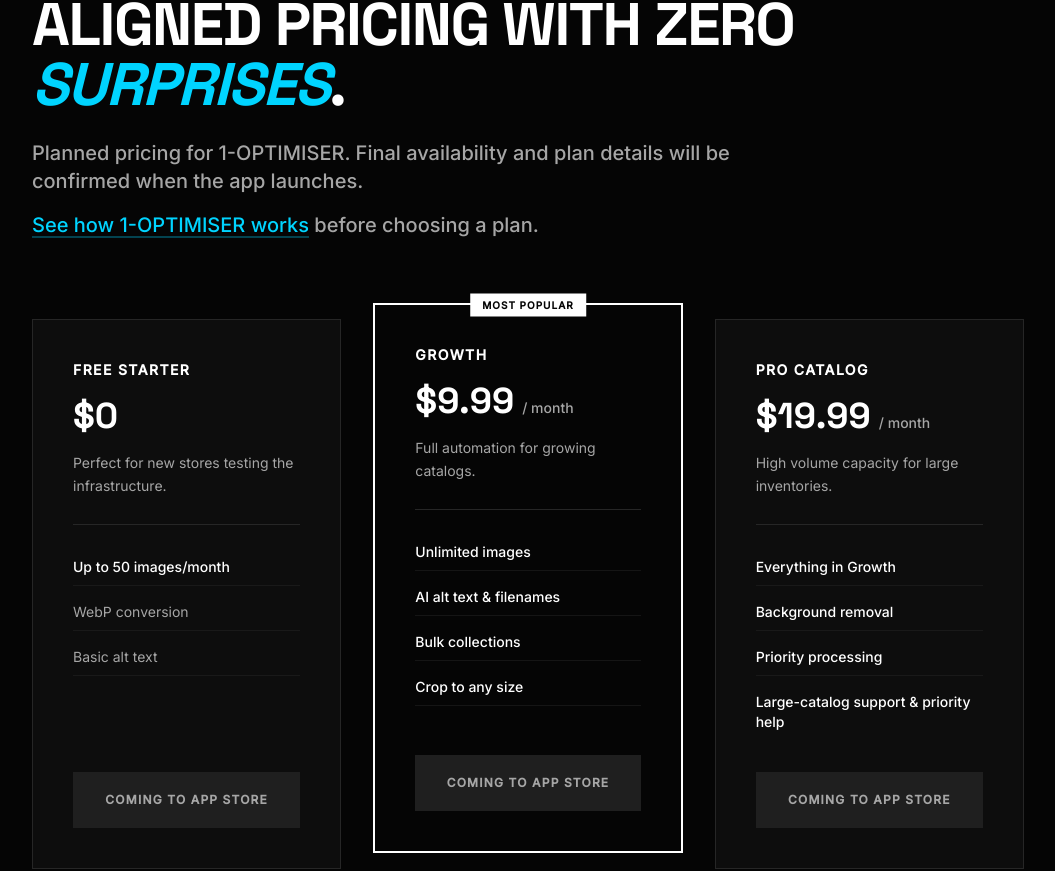
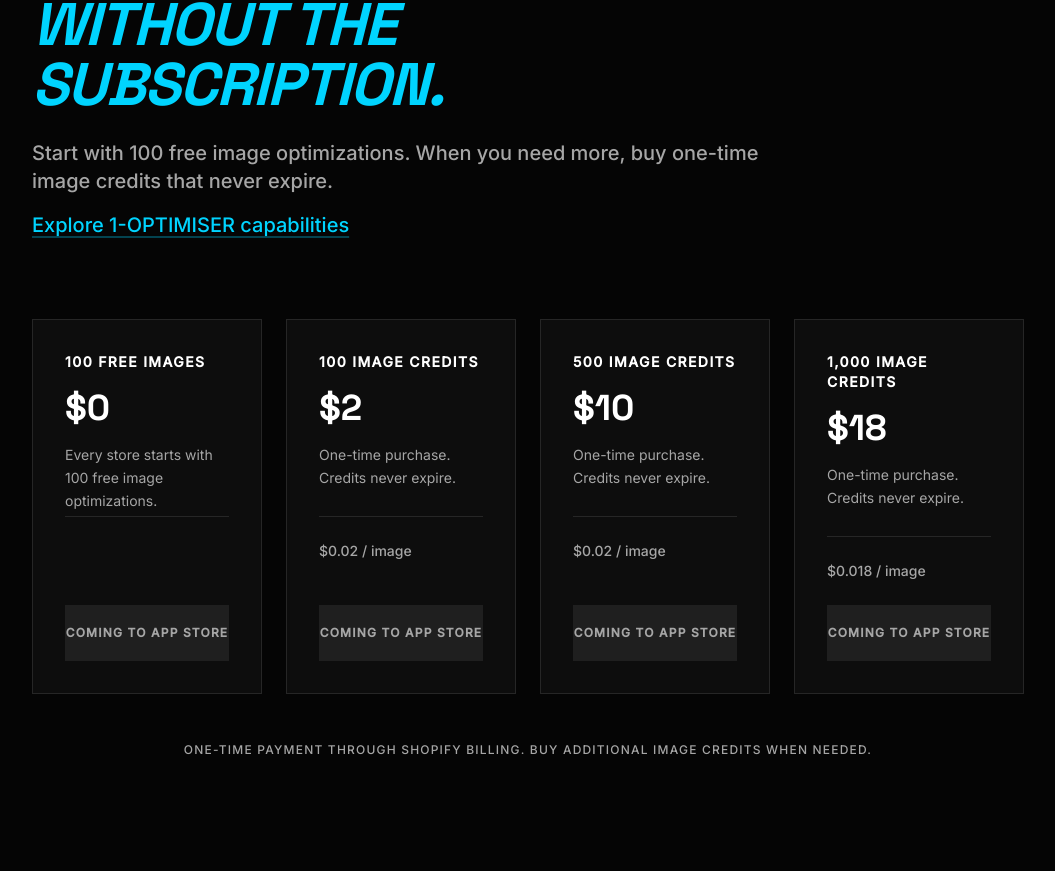
Before and after one commit to shailpoonia/1-globe-next, a Next.js app: page /pricing in a window 1280 px wide. Shown: the part 329-1200 px from the top of the page, without its empty margins (112-1167 px from the left). Built offline with nearby package versions, Linux system fonts and the light colour scheme.

Commit message:
feat: align 1-optimiser pricing with product capabilities

```diff
--- a/src/app/apps/1-optimiser/page.tsx
+++ b/src/app/apps/1-optimiser/page.tsx
@@ -52,7 +52,7 @@
             <p>Marketing drives traffic, but your storefront infrastructure dictates performance. Heavy payloads and missing metadata can undermine your acquisition efforts.</p>
             <div className="bg-secondary/30 p-6 border-l-2 border-primary mt-6">
               <p className="font-bold text-foreground mb-2">Image performance matters.</p>
-              <p className="text-sm">Large image files slow down page speeds, while generic filenames and missing alt text provide limited context for search and AI discovery. 1-OPTIMISER automatically compresses your images and enriches your metadata, helping you build a faster, more discoverable storefront. <Link href="/resources/ecommerce-image-optimization" className="text-primary hover:text-foreground transition-colors underline underline-offset-4 decoration-primary/30">Read our complete guide to image optimization</Link>.</p>
+              <p className="text-sm">Large image files slow down page speeds, while generic filenames and missing alt text provide limited context for search and AI discovery. 1-OPTIMISER automatically compresses your images and enriches your metadata, helping you build a faster, more discoverable storefront. <Link href="/resources/ecommerce-image-optimization" className="text-primary hover:text-foreground transition-colors underline underline-offset-4 decoration-primary/30">Read our complete guide to image optimization</Link> and explore our <Link href="/resources/ecommerce-performance" className="text-primary hover:text-foreground transition-colors underline underline-offset-4 decoration-primary/30">ecommerce performance framework</Link>.</p>
             </div>
           </div>
         }
--- a/src/app/pricing/page.tsx
+++ b/src/app/pricing/page.tsx
@@ -5,7 +5,7 @@
 
 export const metadata: Metadata = {
   title: '1-OPTIMISER Pricing',
-  description: 'Pricing for 1-OPTIMISER. Simple, merchant-aligned plans starting at $0, with zero surprises.',
+  description: 'Pricing for 1-OPTIMISER. Pay only for what you optimize with one-time image credits.',
   alternates: {
     canonical: '/pricing',
   },
@@ -19,110 +19,93 @@
           <div className="max-w-content mx-auto px-6 sm:px-8 lg:px-12">
 
             <div className="text-left mb-20 max-w-3xl">
-              <span className="text-eyebrow block mb-6">Pricing</span>
+              <span className="text-eyebrow block mb-6">1-OPTIMISER</span>
               <h1 className="text-hero mb-6">
-                Simple, merchant-aligned pricing with zero <span className="text-primary italic">surprises</span>.
+                IMAGE PERFORMANCE.<br />
+                <span className="text-primary italic">WITHOUT THE SUBSCRIPTION.</span>
               </h1>
               <p className="text-lead">
-                Planned pricing for 1-OPTIMISER. Final availability and plan details will be confirmed when the app launches.
+                Start with 100 free image optimizations. When you need more, buy one-time image credits that never expire.
               </p>
               <p className="text-lead mt-4">
                 <Link href="/apps/1-optimiser" className="text-primary hover:text-foreground transition-colors underline underline-offset-4 decoration-primary/30">
-                  See how 1-OPTIMISER works
-                </Link> before choosing a plan.
+                  Explore 1-OPTIMISER capabilities
+                </Link>
               </p>
             </div>
 
-            <div className="grid grid-cols-1 lg:grid-cols-3 gap-8">
+            <div className="grid grid-cols-1 sm:grid-cols-2 lg:grid-cols-4 gap-6">
 
               {/* Tier 1 */}
-              <div className="border border-border bg-card p-10 flex flex-col">
-                <div className="mb-8 border-b border-border pb-8">
-                  <span className="text-sm font-semibold uppercase tracking-widest text-foreground mb-4 block">Free Starter</span>
+              <div className="border border-border bg-card p-8 flex flex-col">
+                <div className="mb-6 border-b border-border pb-6">
+                  <span className="text-sm font-semibold uppercase tracking-widest text-foreground mb-4 block">100 FREE IMAGES</span>
                   <div className="flex items-baseline gap-2 mb-4">
                     <span className="text-4xl font-heading font-bold text-foreground">$0</span>
                   </div>
-                  <p className="text-muted-foreground leading-relaxed text-sm h-10">
-                    Perfect for new stores testing the infrastructure.
+                  <p className="text-muted-foreground leading-relaxed text-sm h-12">
+                    Every store starts with 100 free image optimizations.
                   </p>
                 </div>
-                <ul className="space-y-4 mb-10 flex-1">
-                  <li className="flex items-center gap-3 text-sm text-foreground font-medium border-b border-border/50 pb-2">
-                    Up to 50 images/month
-                  </li>
-                  <li className="flex items-center gap-3 text-sm text-muted-foreground border-b border-border/50 pb-2">
-                    WebP conversion
-                  </li>
-                  <li className="flex items-center gap-3 text-sm text-muted-foreground border-b border-border/50 pb-2">
-                    Basic alt text
-                  </li>
-                </ul>
-                <div className="w-full inline-flex items-center justify-center h-14 font-bold text-xs uppercase tracking-widest bg-secondary text-muted-foreground cursor-not-allowed select-none">
+                <div className="flex-1"></div>
+                <div className="w-full inline-flex items-center justify-center h-14 font-bold text-xs uppercase tracking-widest bg-secondary text-muted-foreground cursor-not-allowed select-none mt-6">
                   COMING TO APP STORE
                 </div>
               </div>
 
               {/* Tier 2 */}
-              <div className="border-2 border-foreground bg-background p-10 flex flex-col relative transform lg:-translate-y-4">
-                <div className="absolute top-0 left-1/2 -translate-x-1/2 -translate-y-1/2 bg-foreground text-background text-[10px] font-bold uppercase tracking-widest px-3 py-1">
-                  Most Popular
-                </div>
-                <div className="mb-8 border-b border-border pb-8">
-                  <span className="text-sm font-semibold uppercase tracking-widest text-foreground mb-4 block">Growth</span>
+              <div className="border border-border bg-card p-8 flex flex-col">
+                <div className="mb-6 border-b border-border pb-6">
+                  <span className="text-sm font-semibold uppercase tracking-widest text-foreground mb-4 block">100 IMAGE CREDITS</span>
                   <div className="flex items-baseline gap-2 mb-4">
-                    <span className="text-4xl font-heading font-bold text-foreground">$9.99</span>
-                    <span className="text-muted-foreground font-medium text-sm">/ month</span>
+                    <span className="text-4xl font-heading font-bold text-foreground">$2</span>
                   </div>
-                  <p className="text-muted-foreground leading-relaxed text-sm h-10">
-                    Full automation for growing catalogs.
+                  <p className="text-muted-foreground leading-relaxed text-sm h-12">
+                    One-time purchase.<br />Credits never expire.
                   </p>
                 </div>
-                <ul className="space-y-4 mb-10 flex-1">
-                  <li className="flex items-center gap-3 text-sm text-foreground font-medium border-b border-border/50 pb-2">
-                    Unlimited images
-                  </li>
-                  <li className="flex items-center gap-3 text-sm text-foreground font-medium border-b border-border/50 pb-2">
-                    AI alt text & filenames
-                  </li>
-                  <li className="flex items-center gap-3 text-sm text-foreground font-medium border-b border-border/50 pb-2">
-                    Bulk collections
-                  </li>
-                  <li className="flex items-center gap-3 text-sm text-foreground font-medium border-b border-border/50 pb-2">
-                    Crop to any size
-                  </li>
-                </ul>
-                <div className="w-full inline-flex items-center justify-center h-14 font-bold text-xs uppercase tracking-widest bg-secondary text-muted-foreground cursor-not-allowed select-none">
+                <div className="flex-1">
+                  <p className="text-sm font-medium text-muted-foreground">$0.02 / image</p>
+                </div>
+                <div className="w-full inline-flex items-center justify-center h-14 font-bold text-xs uppercase tracking-widest bg-secondary text-muted-foreground cursor-not-allowed select-none mt-6">
                   COMING TO APP STORE
                 </div>
               </div>
 
               {/* Tier 3 */}
-              <div className="border border-border bg-card p-10 flex flex-col">
-                <div className="mb-8 border-b border-border pb-8">
-                  <span className="text-sm font-semibold uppercase tracking-widest text-foreground mb-4 block">Pro Catalog</span>
+              <div className="border border-border bg-card p-8 flex flex-col">
+                <div className="mb-6 border-b border-border pb-6">
+                  <span className="text-sm font-semibold uppercase tracking-widest text-foreground mb-4 block">500 IMAGE CREDITS</span>
                   <div className="flex items-baseline gap-2 mb-4">
-                    <span className="text-4xl font-heading font-bold text-foreground">$19.99</span>
-                    <span className="text-muted-foreground font-medium text-sm">/ month</span>
+                    <span className="text-4xl font-heading font-bold text-foreground">$10</span>
                   </div>
-                  <p className="text-muted-foreground leading-relaxed text-sm h-10">
-                    High volume capacity for large inventories.
+                  <p className="text-muted-foreground leading-relaxed text-sm h-12">
+                    One-time purchase.<br />Credits never expire.
                   </p>
                 </div>
-                <ul className="space-y-4 mb-10 flex-1">
-                  <li className="flex items-center gap-3 text-sm text-foreground font-medium border-b border-border/50 pb-2">
-                    Everything in Growth
-                  </li>
-                  <li className="flex items-center gap-3 text-sm text-foreground font-medium border-b border-border/50 pb-2">
-                    Background removal
-                  </li>
-                  <li className="flex items-center gap-3 text-sm text-foreground font-medium border-b border-border/50 pb-2">
-                    Priority processing
-                  </li>
-                  <li className="flex items-center gap-3 text-sm text-foreground font-medium">
-                    Large-catalog support & priority help
-                  </li>
-                </ul>
-                <div className="w-full inline-flex items-center justify-center h-14 font-bold text-xs uppercase tracking-widest bg-secondary text-muted-foreground cursor-not-allowed select-none">
+                <div className="flex-1">
+                  <p className="text-sm font-medium text-muted-foreground">$0.02 / image</p>
+                </div>
+                <div className="w-full inline-flex items-center justify-center h-14 font-bold text-xs uppercase tracking-widest bg-secondary text-muted-foreground cursor-not-allowed select-none mt-6">
+                  COMING TO APP STORE
+                </div>
+              </div>
+
+              {/* Tier 4 */}
+              <div className="border border-border bg-card p-8 flex flex-col">
+                <div className="mb-6 border-b border-border pb-6">
+                  <span className="text-sm font-semibold uppercase tracking-widest text-foreground mb-4 block">1,000 IMAGE CREDITS</span>
+                  <div className="flex items-baseline gap-2 mb-4">
+                    <span className="text-4xl font-heading font-bold text-foreground">$18</span>
+                  </div>
+                  <p className="text-muted-foreground leading-relaxed text-sm h-12">
+                    One-time purchase.<br />Credits never expire.
+                  </p>
+                </div>
+                <div className="flex-1">
+                  <p className="text-sm font-medium text-muted-foreground">$0.018 / image</p>
+                </div>
+                <div className="w-full inline-flex items-center justify-center h-14 font-bold text-xs uppercase tracking-widest bg-secondary text-muted-foreground cursor-not-allowed select-none mt-6">
                   COMING TO APP STORE
                 </div>
               </div>
@@ -130,7 +113,7 @@
             </div>
 
             <p className="text-xs text-muted-foreground font-medium uppercase tracking-widest mt-12 text-center">
-              Planned billing through Shopify App Store
+              One-time payment through Shopify Billing. Buy additional image credits when needed.
             </p>
           </div>
         </Section>
--- a/src/components/feature-page/EditorialFeatures.tsx
+++ b/src/components/feature-page/EditorialFeatures.tsx
@@ -9,7 +9,7 @@
         <SectionHeader
           eyebrow="Capabilities"
           headline="Built for the entire catalog."
-          subhead="Six precise layers of optimization applied automatically to every product photo."
+          subhead="Six layers of optimization and control for your storefront infrastructure."
           align="center"
         />
 
@@ -18,13 +18,13 @@
           {/* Feature 1: Visual Left / Text Right */}
           <div className="grid grid-cols-1 lg:grid-cols-2 gap-16 items-center">
             <div className="aspect-square interactive-card bg-card border border-border flex flex-col items-center justify-center p-12">
-               <span className="font-heading font-bold text-7xl text-foreground">90%</span>
-               <span className="text-eyebrow mt-4">Payload reduction</span>
+               <span className="font-heading font-bold text-7xl text-foreground">01</span>
+               <span className="text-eyebrow mt-4">Optimization</span>
             </div>
             <div className="max-w-xl lg:pl-8">
-              <h3 className="text-section-title mb-6">Deep Compression</h3>
+              <h3 className="text-section-title mb-6">Image Optimization</h3>
               <p className="text-lead">
-                Reduces file weights by up to 90% without visible quality degradation. Lighter payloads drastically decrease Largest Contentful Paint (LCP) times, improving mobile UX and Core Web Vitals.
+                Compress images, resize them and optionally convert them to WebP formats to reduce payload size without compromising visual quality.
               </p>
             </div>
           </div>
@@ -32,69 +32,71 @@
           {/* Feature 2: Text Left / Visual Right */}
           <div className="grid grid-cols-1 lg:grid-cols-2 gap-16 items-center">
             <div className="max-w-xl lg:order-1 order-2">
-              <h3 className="text-section-title mb-6">Auto WebP</h3>
+              <h3 className="text-section-title mb-6">AI Image Metadata</h3>
               <p className="text-lead">
-                Automatically converts standard JPG and PNG assets into next-generation WebP formats, ensuring modern browsers serve the most efficient image architecture available.
+                Generate image-specific ALT text, descriptive filenames, and keyword suggestions to improve contextual metadata across the catalog.
               </p>
             </div>
             <div className="aspect-square interactive-card bg-card border border-border flex flex-col items-center justify-center p-12 lg:order-2 order-1">
-              <div className="flex items-center gap-6 text-2xl font-bold uppercase tracking-widest text-muted-foreground">
-                <span className="line-through">.JPG</span>
-                <span className="text-primary">.WEBP</span>
-              </div>
+               <span className="font-heading font-bold text-7xl text-foreground">02</span>
+               <span className="text-eyebrow mt-4">Metadata</span>
             </div>
           </div>
 
-          {/* Feature 3: Full Width */}
-          <div className="max-w-4xl mx-auto text-center border-y border-border py-20">
-            <h3 className="text-section-title mb-6">Bulk Optimization</h3>
-            <p className="text-lead max-w-2xl mx-auto">
-              Select entire collections or your entire product catalog and optimize thousands of files concurrently. No manual batching required.
-            </p>
-          </div>
-
-          {/* Feature 4: Visual Left / Text Right */}
+          {/* Feature 3: Visual Left / Text Right */}
           <div className="grid grid-cols-1 lg:grid-cols-2 gap-16 items-center">
-            <div className="aspect-video lg:aspect-square interactive-card bg-card border border-border flex flex-col items-center justify-center p-8">
-              <div className="w-full bg-background border border-border p-4 mb-4">
-                <span className="text-xs text-muted-foreground uppercase tracking-widest block mb-2">Original Filename</span>
-                <span className="font-mono text-sm text-foreground">IMG_4837.jpg</span>
-              </div>
-              <div className="w-full bg-background border border-primary/50 p-4">
-                <span className="text-xs text-primary uppercase tracking-widest block mb-2">AI Generated</span>
-                <span className="font-mono text-sm text-foreground">wooden-wall-clock-12-inch.webp</span>
-              </div>
+            <div className="aspect-square interactive-card bg-card border border-border flex flex-col items-center justify-center p-12">
+               <span className="font-heading font-bold text-7xl text-foreground">03</span>
+               <span className="text-eyebrow mt-4">Editing</span>
             </div>
             <div className="max-w-xl lg:pl-8">
-              <h3 className="text-section-title mb-6">AI Filenames</h3>
+              <h3 className="text-section-title mb-6">Image Editing</h3>
               <p className="text-lead">
-                Machine learning analyzes the visual contents of your product imagery to rewrite meaningless filenames into descriptive, indexable strings.
+                Enhance, crop, resize, draw, change backgrounds, and generate images natively within the app.
               </p>
             </div>
           </div>
 
-          {/* Feature 5: Text Left / Visual Right */}
+          {/* Feature 4: Text Left / Visual Right */}
           <div className="grid grid-cols-1 lg:grid-cols-2 gap-16 items-center">
             <div className="max-w-xl lg:order-1 order-2">
-              <h3 className="text-section-title mb-6">AI Alt Text</h3>
+              <h3 className="text-section-title mb-6">Storefront Performance</h3>
               <p className="text-lead">
-                Automatically generates highly descriptive alt text for every image. Enhances accessibility compliance and provides crucial semantic context for Google Images, ChatGPT, and Perplexity.
+                Use the Shopify theme extension to support lazy loading, responsive images, image preloading, and related storefront optimizations.
               </p>
             </div>
-            <div className="aspect-video lg:aspect-square interactive-card bg-card border border-border flex flex-col items-center justify-center p-8 lg:order-2 order-1">
-              <span className="text-sub-eyebrow mb-4 border-b border-border pb-4 w-full text-center">Generated Alt Text</span>
-              <p className="text-sm font-mono text-muted-foreground text-center">
-                "Handcrafted 12-inch wooden wall clock, minimalist wall décor"
+            <div className="aspect-square interactive-card bg-card border border-border flex flex-col items-center justify-center p-12 lg:order-2 order-1">
+               <span className="font-heading font-bold text-7xl text-foreground">04</span>
+               <span className="text-eyebrow mt-4">Performance</span>
+            </div>
+          </div>
+
+          {/* Feature 5: Visual Left / Text Right */}
+          <div className="grid grid-cols-1 lg:grid-cols-2 gap-16 items-center">
+            <div className="aspect-square interactive-card bg-card border border-border flex flex-col items-center justify-center p-12">
+               <span className="font-heading font-bold text-7xl text-foreground">05</span>
+               <span className="text-eyebrow mt-4">Control</span>
+            </div>
+            <div className="max-w-xl lg:pl-8">
+              <h3 className="text-section-title mb-6">Store Control</h3>
+              <p className="text-lead">
+                Choose the store, collection, product, or image scope and explicitly confirm changes before saving them to Shopify.
               </p>
             </div>
           </div>
 
-          {/* Feature 6: Full Width */}
-          <div className="max-w-4xl mx-auto text-center border-t border-border pt-20">
-            <h3 className="text-section-title mb-6">Syncs to Shopify</h3>
-            <p className="text-lead max-w-2xl mx-auto">
-              All optimizations are written directly back to your Shopify store via the Admin API. No external hosting, no injected scripts, and zero broken links.
-            </p>
+          {/* Feature 6: Text Left / Visual Right */}
+          <div className="grid grid-cols-1 lg:grid-cols-2 gap-16 items-center">
+            <div className="max-w-xl lg:order-1 order-2">
+              <h3 className="text-section-title mb-6">Measure & Review</h3>
+              <p className="text-lead">
+                Review optimization history, track image savings, and access storefront image measurements to evaluate performance.
+              </p>
+            </div>
+            <div className="aspect-square interactive-card bg-card border border-border flex flex-col items-center justify-center p-12 lg:order-2 order-1">
+               <span className="font-heading font-bold text-7xl text-foreground">06</span>
+               <span className="text-eyebrow mt-4">Review</span>
+            </div>
           </div>
 
         </div>
--- a/src/lib/entities.ts
+++ b/src/lib/entities.ts
@@ -40,7 +40,7 @@
     number: '01',
     name: '1-OPTIMISER',
     category: PERFORMANCE_CATEGORIES.IMAGE,
-    description: 'Image performance for Shopify. Compress image assets, rewrite generic filenames, and generate contextual alt text to support storefront performance.',
+    description: '1-OPTIMISER is an image performance tool for Shopify stores that helps merchants optimize product images, improve image metadata, and work with image editing and storefront performance tools.',
     status: 'coming-soon',
     href: '/apps/1-optimiser',
     ctaLabel: 'EXPLORE 1-OPTIMISER',
```
